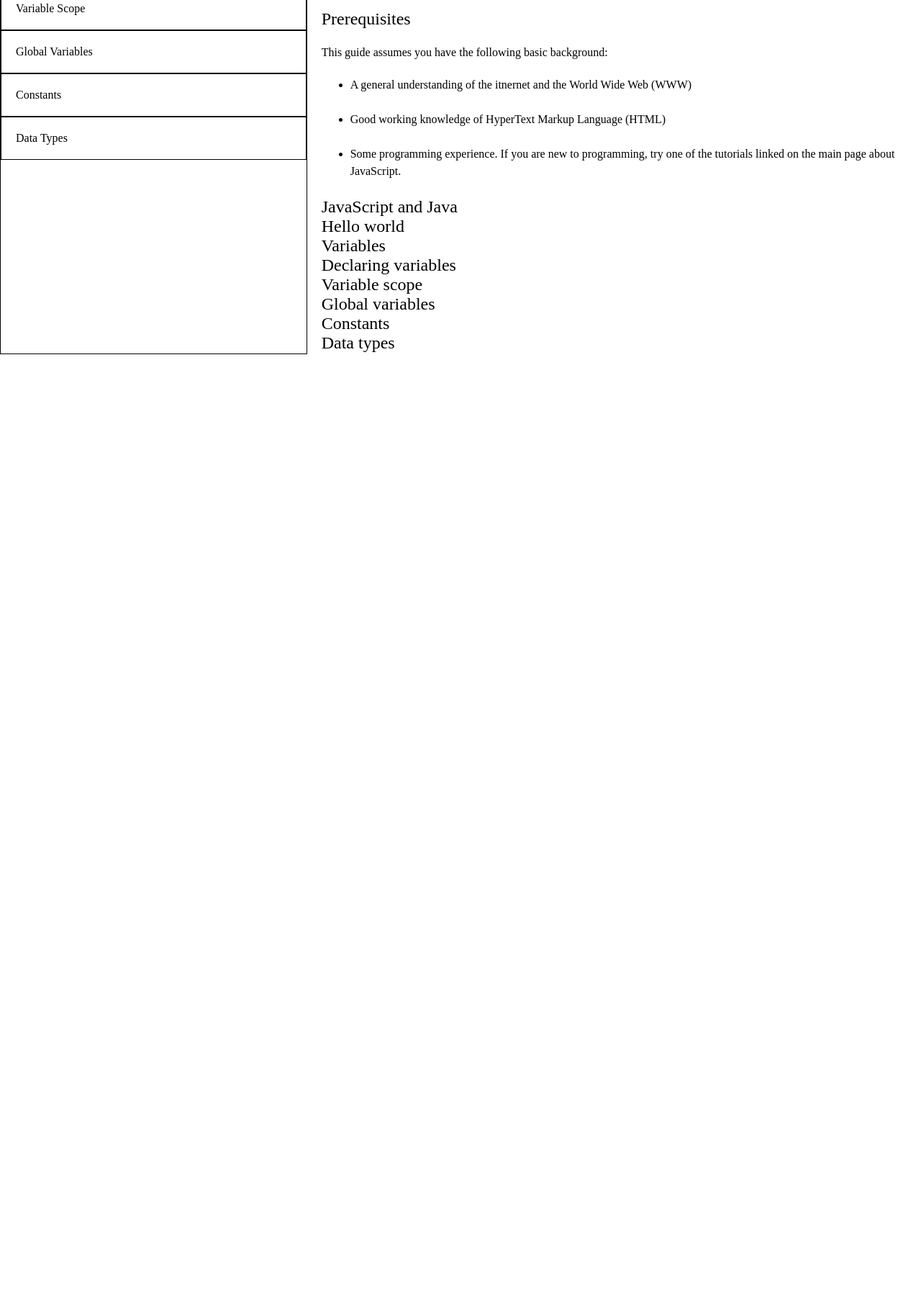
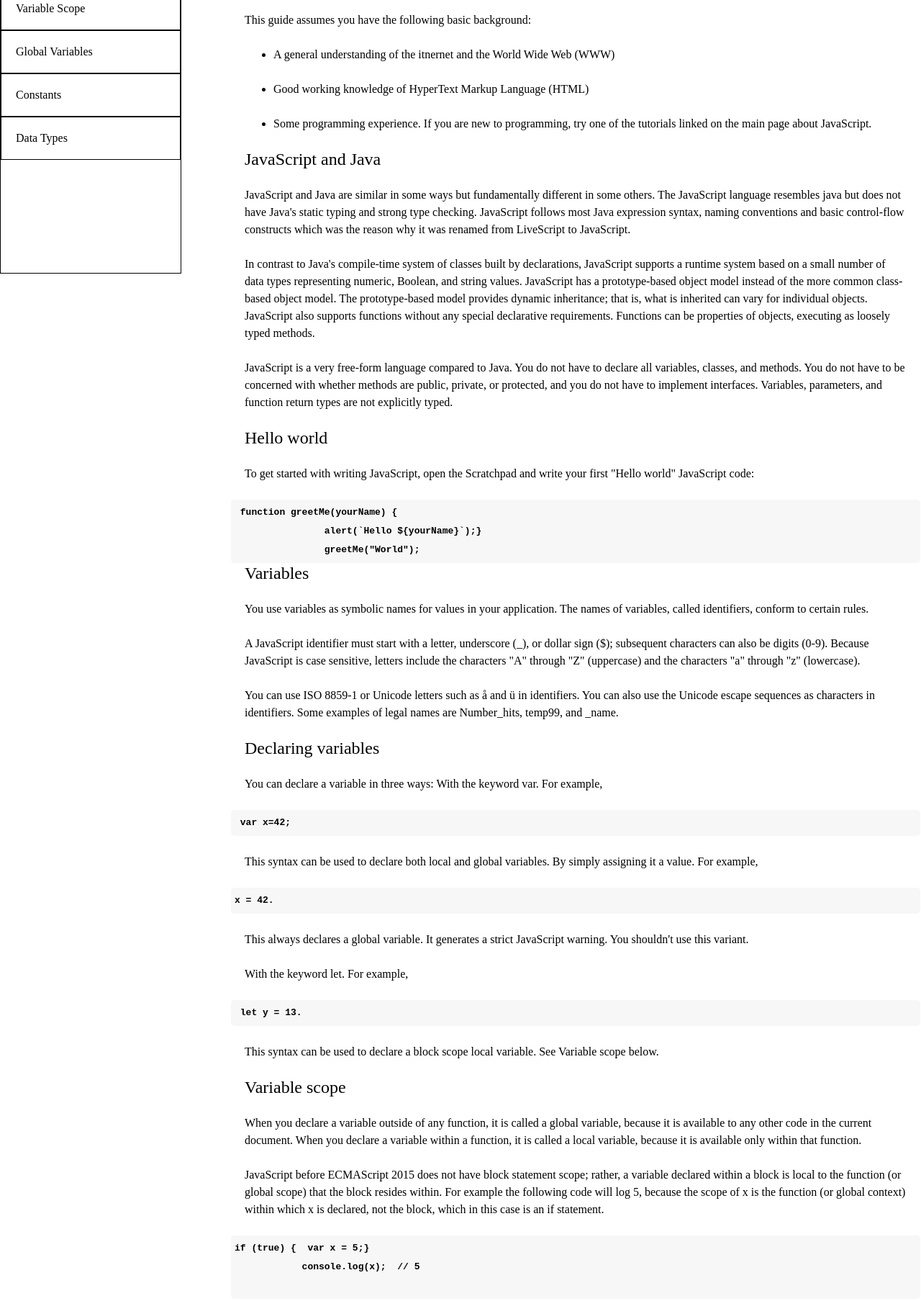
Before and after one commit to Pethaf/FCCTechnicalDocumentationPage, a plain HTML site: page index.html in a window 1280 px wide. Shown: the part 422-2229 px from the top of the page at 72% size. Before the commit the page ends 914 px from the top, so only its background shows below. Drawn offline with Linux system fonts and the light colour scheme.

Commit message:
Add content

```diff
--- a/index.html
+++ b/index.html
@@ -10,16 +10,16 @@
     <nav id="navbar">
        <header>Javascript Documentation</header>
        <ul>
-           <li><a href="#Introduction"/>Introduction</li>
-           <li><a href="#What_you_should_already_know">Prerequisites</a></li>
-           <li><a href="#JavaScript_and_Java">Javascript And Java</a></li>
-           <li><a href="#Hello_world">Hello world</a></li>
-           <li><a href="#Variables">Variables</a></li>
-           <li><a href="#Declaring_variables">Declaring Variables</a></li>
-           <li><a href="#Variable_scope">Variable Scope</a></li>
-           <li><a href="#Global_variables">Global Variables</a></li>
-           <li><a href="#Constants">Constants</a></li>
-           <li><a href="#Data_types">Data Types</a></li>
+           <li><a href="#Introduction" class="nav-link"/>Introduction</li>
+           <li><a href="#Prerequisites" class="nav-link">Prerequisites</a></li>
+           <li><a href="#JavaScript_and_Java" class="nav-link">Javascript And Java</a></li>
+           <li><a href="#Hello_world" class="nav-link">Hello world</a></li>
+           <li><a href="#Variables" class="nav-link">Variables</a></li>
+           <li><a href="#Declaring_variables" class="nav-link">Declaring Variables</a></li>
+           <li><a href="#Variable_scope" class="nav-link">Variable Scope</a></li>
+           <li><a href="#Global_variables" class="nav-link">Global Variables</a></li>
+           <li><a href="#Constants" class="nav-link">Constants</a></li>
+           <li><a href="#Data_types" class="nav-link">Data Types</a></li>
        </ul>
     </nav>
 <main id="main-doc">
@@ -52,8 +52,9 @@
           </ul>
           </article>
           </section>
-        <section class="main-section" id="What_you_should_already_know">
+        <section class="main-section" id="Prerequisites">
           <header>Prerequisites</header>
+         <article>
           <p class="text">
                 This guide assumes you have the following basic background:
           </p>
@@ -62,22 +63,107 @@
                 <li>Good working knowledge of HyperText Markup Language (HTML)</li>
                 <li>Some programming experience. If you are new to programming, try one of the tutorials linked on the main page about JavaScript.</li>
             </ul>
+            </article>
           </section>
         <section class="main-section" id="JavaScript_and_Java">
           <header>JavaScript and Java</header>
+          <article>
+                    <p class="text">JavaScript and Java are similar in some ways but fundamentally different in some others. The JavaScript language resembles
+                          java but does not have Java's static typing and strong type checking. JavaScript follows most Java expression syntax,
+                          naming conventions and basic control-flow constructs which was the reason why it was renamed from LiveScript to JavaScript.
+                    </p>
+                    <p class="text">
+                          In contrast to Java's compile-time system of classes built by declarations, JavaScript supports a runtime system based on a
+                          small number of data types representing numeric, Boolean, and string values. JavaScript has a prototype-based object model
+                          instead of the more common class-based object model. The prototype-based model provides dynamic inheritance; that is, what is
+                          inherited can vary for individual objects. JavaScript also supports functions without any special declarative requirements.
+                          Functions can be properties of objects, executing as loosely typed methods.
+                    </p>
+                    <p class="text">
+                          JavaScript is a very free-form language compared to Java. You do not have to declare all variables, classes, and methods.
+                          You do not have to be concerned with whether methods are public, private, or protected, and you do not have to implement interfaces.
+                          Variables, parameters, and function return types are not explicitly typed.
+
+                    </p>
+          </article>
           </section>
         <section class="main-section" id="Hello_world">
           <header>Hello world</header>
+            <article>
+                <p class="text">To get started with writing JavaScript, open the Scratchpad and write your first "Hello world" JavaScript code:</p>
+                <code> function greetMe(yourName) {
+                alert(`Hello ${yourName}`);}
+                greetMe("World");</code>
+
+            </article>
           </section>
         <section class="main-section" id="Variables">
           <header>Variables</header>
+          <article>
+              <p class="text">
+                    You use variables as symbolic names for values in your
+                    application.
+                    The names of variables, called identifiers, conform to
+                    certain rules.
+              </p>
+                <p class="text">
+                    A JavaScript identifier must start with a letter, underscore (_),
+                    or dollar sign ($);
+                    subsequent characters can also be digits (0-9). Because JavaScript is
+                    case sensitive, letters include the characters "A" through "Z" (uppercase)
+                    and the characters "a" through "z" (lowercase).
+                </p>
+                <p class="text">
+                    You can use ISO 8859-1 or Unicode letters such as å and ü in identifiers.
+                    You can also use the Unicode escape sequences as characters in identifiers.
+                    Some examples of legal names are Number_hits, temp99, and _name.
+              </p>
+          </article>
           </section>
 
         <section class="main-section" id="Declaring_variables">
         <header>Declaring variables</header>
+        <article>
+                <p class="text">You can declare a variable in three ways:
+                        With the keyword var. For example,</p>
+                <code> var x=42;</code>
+                <p class="text">
+                        This syntax can be used to declare both local and global variables.
+                        By simply assigning it a value. For example,
+                </p>
+                <code>x = 42.</code>
+                <p class="text"> This always declares a global variable. It generates a strict JavaScript warning. You shouldn't use this variant.</p>
+                <p class="text">With the keyword let. For example,</p>
+                <code> let y = 13.</code>
+                <p class="text">This syntax can be used to declare a block scope local variable. See Variable scope below.</p>
+        </article>
         </section>
       <section class="main-section" id="Variable_scope">
         <header>Variable scope</header>
+        <article>
+            <p class="text">
+                When you declare a variable outside of any function, it is
+                called a global variable, because it is available to any
+                other code in the current document. When you declare a variable within a function,
+                it is called a local variable, because it is available only within that function.
+            </p>
+            <p class="text">
+                JavaScript before ECMAScript 2015 does not have block statement scope; rather, a
+                variable declared within a block is local to the function (or global scope) that
+                the block resides within. For example the following code will log 5, because the
+                scope of x is the function (or global context) within which x is declared, not
+                the block, which in this case is an if statement.
+            </p>
+                <code>if (true) {  var x = 5;}
+            console.log(x);  // 5
+                </code>
+            <p class="text">
+                    This behavior changes, when using the let declaration introduced in ECMAScript 2015.
+            </p>
+            <code>if (true) {let y = 5;}
+            console.log(y);
+            // ReferenceError: y is not defined</code>
+        </article>
         </section>
       <section class="main-section" id="Global_variables">
         <header>Global variables</header>
--- a/style.css
+++ b/style.css
@@ -7,7 +7,7 @@ body {
 body {
     height: 100vh;
     display: grid;
-    grid-template-columns: repeat(3,1fr);
+    grid-template-columns: repeat(4,1fr);
     grid-row-gap: 10px;
 }
 article {
@@ -16,7 +16,7 @@ article {
 
 #navbar {
     border: 1px solid black;
-    grid-column: 1/4;
+    grid-column: 1/5;
     height: 400px;
     overflow-y: scroll;
     margin-left: 0;
@@ -41,13 +41,13 @@ header {
     padding: 20px;
 }
 #main-doc {
-    grid-column: 1/4;
+    grid-column: 1/5;
 }
 .main-section header {
     font-size: 24px;
 }
 
-a {
+.nav-link {
     text-decoration: none;
     color: black;
 }
@@ -60,15 +60,33 @@ a:visited {
     line-height: 1.5em;
     margin: 1.5em 20px;
 }
+
+code{
+      display:block;
+      text-align: left;
+      white-space: pre;
+      position: relative;
+      word-break: normal;
+      word-wrap: normal;
+      line-height: 2;
+      background-color:#f7f7f7;
+      padding:5px;
+    margin:1px;
+      border-radius:5px;
+      font-weight: bold;
+  }
 @media only screen and (min-width: 815px){
     #navbar {
         grid-column: 1/2;
         height: 100%;
         max-height: 100%;
         overflow: hidden;
+        position: fixed;
     }
     #main-doc {
-        grid-column: 2/4;
+        grid-column: 2/5;
+        margin-left: 0;
+        padding-left: 0;
     }
 
     #main-doc header {
```
